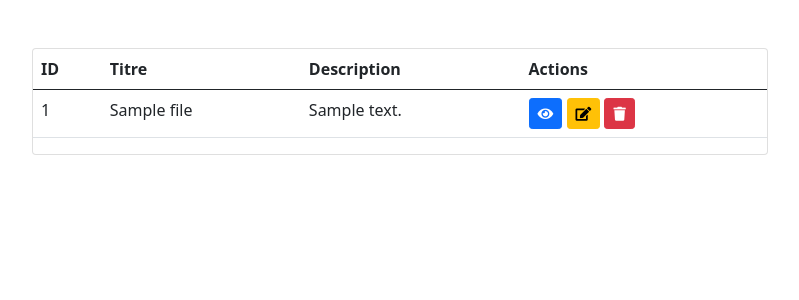
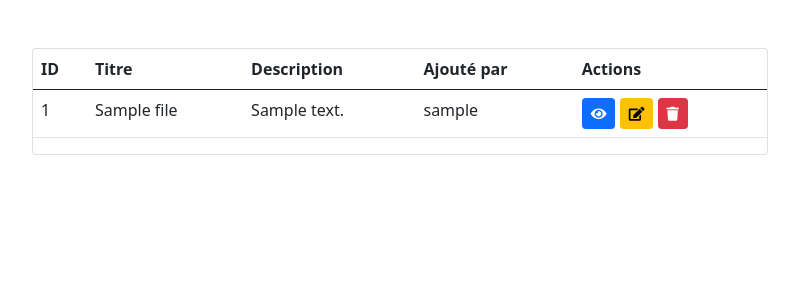
Before and after one commit to b2p-ayman/sandbox, a Symfony app: template templates/home.html.twig in a window 1280 px wide. Shown: the part 56-356 px from the top of the page, without its empty margins (240-1039 px from the left). Run offline with Twig, Linux system fonts and the light colour scheme; the template is opened without the code that fills it: most values are stand-ins (such as "Sample title", 1, 10 or a date in 2020); some libraries are stand-ins or nearby versions.

Commit message:
#13 - Consulter la liste des documents avec le nom du demandeur

```diff
--- a/templates/home.html.twig
+++ b/templates/home.html.twig
@@ -19,6 +19,7 @@
                         <th>ID</th>
                         <th>Titre</th>
                         <th>Description</th>
+                        <th>Ajouté par</th>
                         <th>Actions</th>
                     </tr>
                 </thead>
@@ -28,6 +29,7 @@
                             <td scope="row">{{ file.id }}</td>
                             <td>{{ file.titre }}</td>
                             <td>{{ file.description }}</td>
+                            <td>{{ file.user.username }}</td>
                             <td>
                                 <a href="{{ path('file_show',{id:file.id}) }}" class="btn btn-sm btn-primary">
                                     <i class="fa fa-eye"></i>
```
